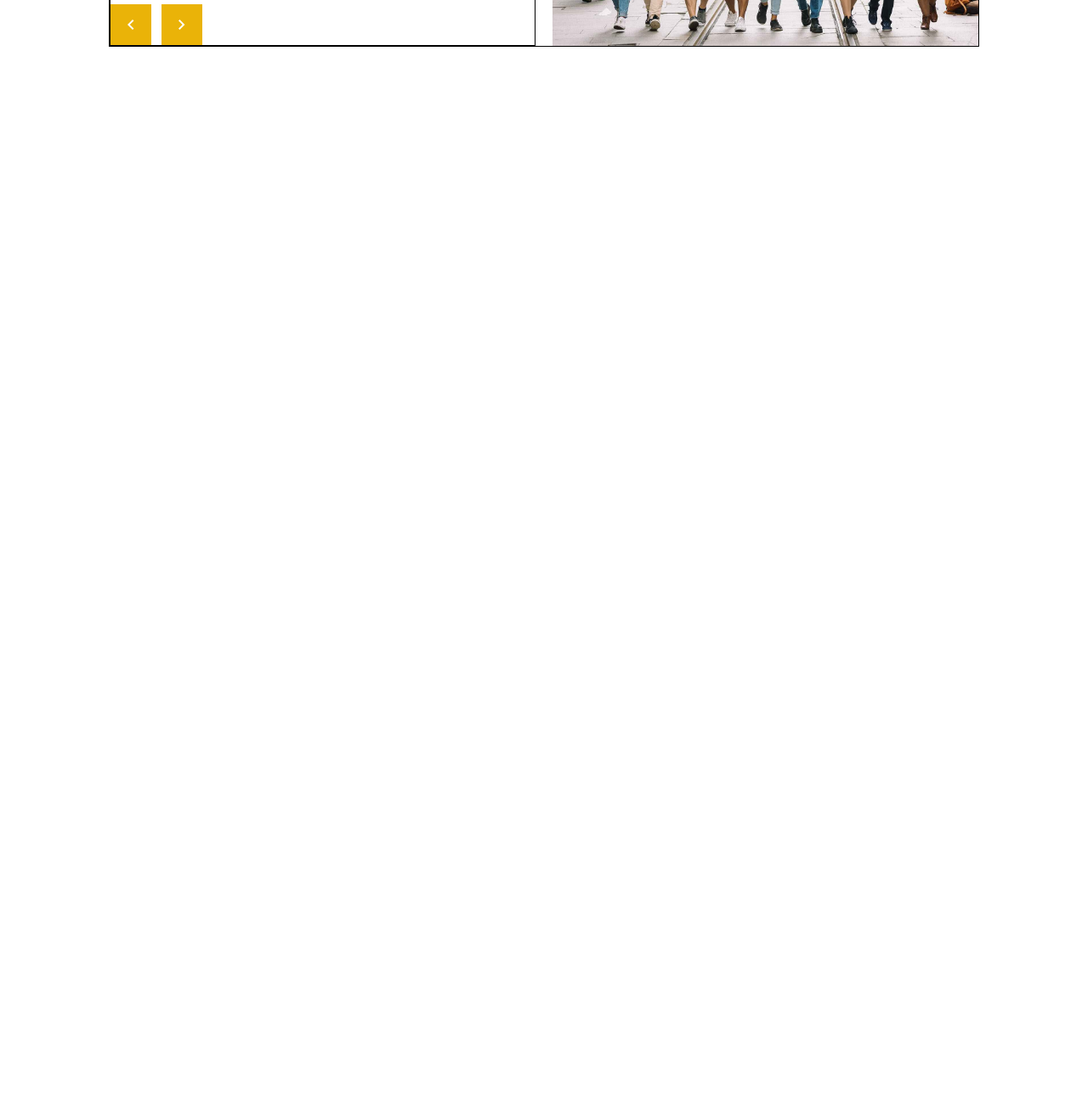
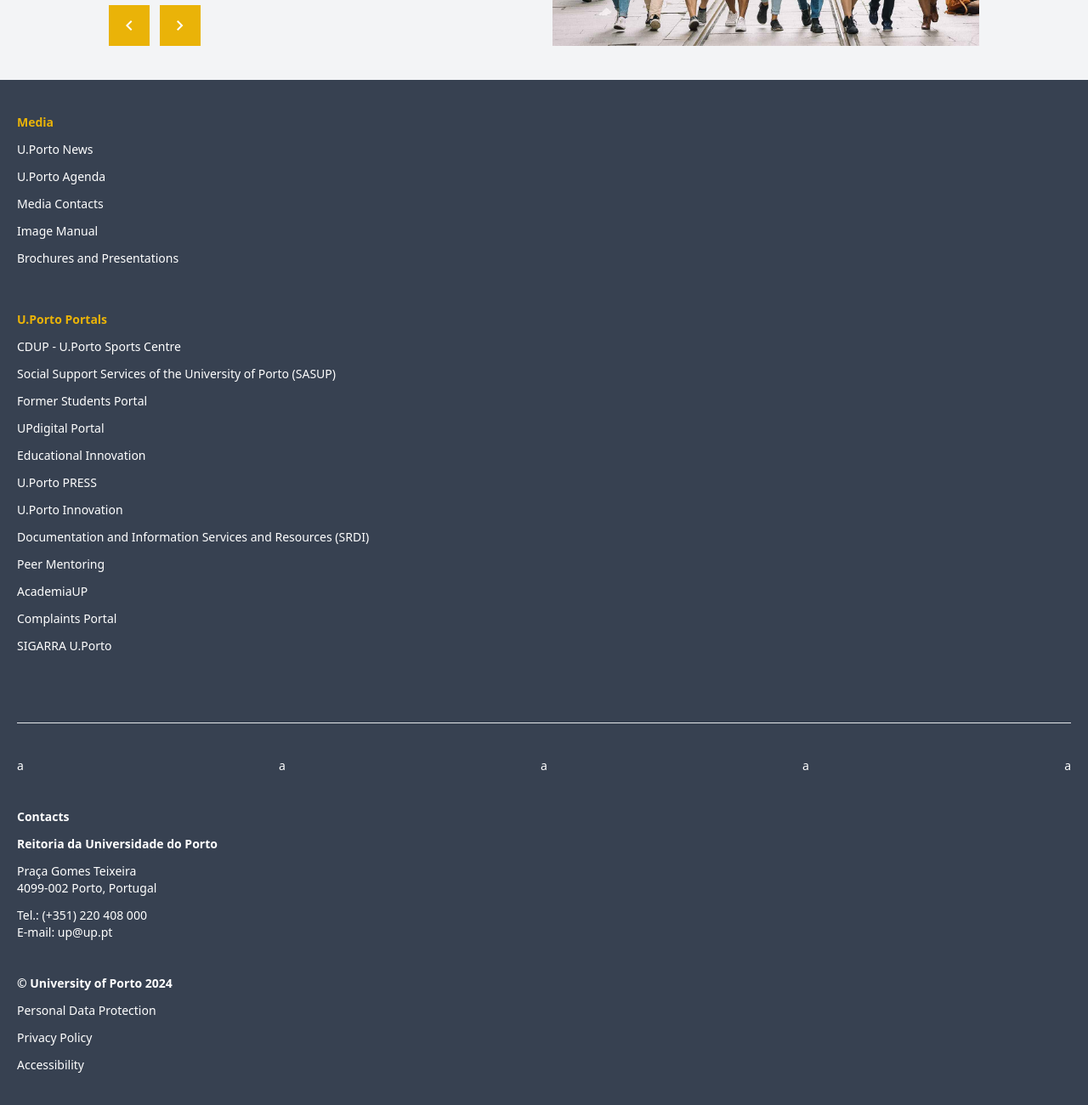
Before and after one commit to KevinRebakure/The-Gym-Cloning-7-Gate-University-of-Porto, a website: page index.html in a window 1280 px wide. Shown: the part 4217-5517 px from the top of the page at 85% size. Before the commit the page ends 4312 px from the top, so only its background shows below. Drawn offline with nearby package versions, Linux system fonts and the light colour scheme.

Commit message:
footer mobile

```diff
--- a/index.html
+++ b/index.html
@@ -443,7 +443,7 @@
 
       <!-- frequently asked questions section -->
 
-      <section class="space-y-5 border-t p-5 py-10 sm:px-[10%]">
+      <section class="space-y-5 border-t bg-gray-100 p-5 py-10 sm:px-[10%]">
         <!-- title -->
         <h1 class="z-10 text-5xl font-light text-yellow-600 sm:col-span-2">
           Frequently asked questions
@@ -459,16 +459,40 @@
           class="block w-full border-2 border-black px-10 py-3 sm:hidden"
         />
 
-        <nav class="hidden sm:flex sm:items-center sm:gap-x-5 sm:border-b text-gray-500">
-          <p class="py-2 text-xl font-semibold border-b border-black text-black">International Students</p>
-          <p class="py-2 hover:border-b hover:z-10 hover:border-black text-xl hover:text-black">Prospective Students</p>
-          <p class="py-2 hover:border-b hover:z-10 hover:border-black text-xl hover:text-black">Professionals</p>
-          <p class="py-2 hover:border-b hover:z-10 hover:border-black text-xl hover:text-black">Alumni</p>
-          <p class="py-2 hover:border-b hover:z-10 hover:border-black text-xl hover:text-black">U.Porto Students</p>
+        <nav
+          class="hidden text-gray-500 sm:flex sm:items-center sm:gap-x-5 sm:border-b"
+        >
+          <p
+            class="border-b border-black py-2 text-xl font-semibold text-black"
+          >
+            International Students
+          </p>
+          <p
+            class="py-2 text-xl hover:z-10 hover:border-b hover:border-black hover:text-black"
+          >
+            Prospective Students
+          </p>
+          <p
+            class="py-2 text-xl hover:z-10 hover:border-b hover:border-black hover:text-black"
+          >
+            Professionals
+          </p>
+          <p
+            class="py-2 text-xl hover:z-10 hover:border-b hover:border-black hover:text-black"
+          >
+            Alumni
+          </p>
+          <p
+            class="py-2 text-xl hover:z-10 hover:border-b hover:border-black hover:text-black"
+          >
+            U.Porto Students
+          </p>
         </nav>
 
         <!-- content -->
-        <div class="w-full space-y-5 sm:space-y-0 sm:grid sm:grid-cols-2 sm:gap-x-5 border border-black">
+        <div
+          class="w-full space-y-5 sm:grid sm:grid-cols-2 sm:gap-x-5 sm:space-y-0"
+        >
           <!-- image -->
           <img
             src="src/assets/frequentlyaskedquestions1.jpg"
@@ -477,7 +501,7 @@
           />
 
           <!-- paragraphs -->
-          <article class="space-y-5 border border-black sm:flex sm:flex-col sm:justify-between">
+          <article class="space-y-5 sm:flex sm:flex-col sm:justify-between">
             <h2 class="text-2xl font-semibold">International Students</h2>
 
             <p>
@@ -486,10 +510,12 @@
               help you... and welcome you soon!
             </p>
 
-            <button class="font-bold text-yellow-500 self-start">Learn More</button>
+            <button class="self-start font-bold text-yellow-500">
+              Learn More
+            </button>
 
             <!-- buttons -->
-            <div class="hidden sm:flex items-center gap-x-3">
+            <div class="hidden items-center gap-x-3 sm:flex">
               <div
                 class="flex size-[3rem] items-center justify-center bg-yellow-500 text-white"
               >
@@ -504,6 +530,80 @@
           </article>
         </div>
       </section>
+
+      <!-- footer -->
+
+      <footer class="bg-gray-700 text-sm text-white font-light px-5">
+        <article class="space-y-3 py-10">
+          <p class="font-semibold text-yellow-500">Media</p>
+          <div class="space-y-3 pb-10">
+            <p class="hover:underline">U.Porto News</p>
+            <p class="hover:underline">U.Porto Agenda</p>
+            <p class="hover:underline">Media Contacts</p>
+            <p class="hover:underline">Image Manual</p>
+            <p class="hover:underline">
+              Brochures and Presentations
+            </p>
+          </div>
+          <p class="font-semibold text-yellow-500">U.Porto Portals</p>
+          <div class="space-y-3 pb-10">
+            <p class="hover:underline">
+              CDUP - U.Porto Sports Centre
+            </p>
+            <p class="hover:underline">
+              Social Support Services of the University of Porto (SASUP)
+            </p>
+            <p class="hover:underline">Former Students Portal</p>
+            <p class="hover:underline">UPdigital Portal</p>
+            <p class="hover:underline">Educational Innovation</p>
+            <p class="hover:underline">U.Porto PRESS</p>
+            <p class="hover:underline">U.Porto Innovation</p>
+            <p class="hover:underline">
+              Documentation and Information Services and Resources (SRDI)
+            </p>
+            <p class="hover:underline">Peer Mentoring</p>
+            <p class="hover:underline">AcademiaUP</p>
+            <p class="hover:underline">Complaints Portal</p>
+            <p class="hover:underline">SIGARRA U.Porto</p>
+          </div>
+        </article>
+
+        <article class="space-y-10 py-10 border-t">
+          <div class="flex items-center justify-between">
+            <p>a</p>
+            <p>a</p>
+            <p>a</p>
+            <p>a</p>
+            <p>a</p>
+          </div>
+
+          <div class="space-y-3">
+            <p class="font-bold">Contacts</p>
+            <p class="font-semibold">Reitoria da Universidade do Porto</p>
+
+            <div>
+              <p class="font-light hover:underline">Praça Gomes Teixeira</p>
+              <p class="font-light hover:underline">4099-002 Porto, Portugal</p>
+            </div>
+
+            <div>
+              <p class="font-light hover:underline">
+                <span class="bold">Tel.:</span> (+351) 220 408 000
+              </p>
+              <p class="font-light hover:underline">
+                <span class="bold">E-mail:</span> up@up.pt
+              </p>
+            </div>
+          </div>
+
+          <div class="space-y-3">
+            <p class="font-bold">© University of Porto 2024</p>
+            <p class="font-light hover:underline">Personal Data Protection</p>
+            <p class="font-light hover:underline">Privacy Policy</p>
+            <p class="font-light hover:underline">Accessibility</p>
+          </div>
+        </article>
+      </footer>
     </div>
   </body>
 </html>
```
Also changed, not shown: src/styles/output.css.
